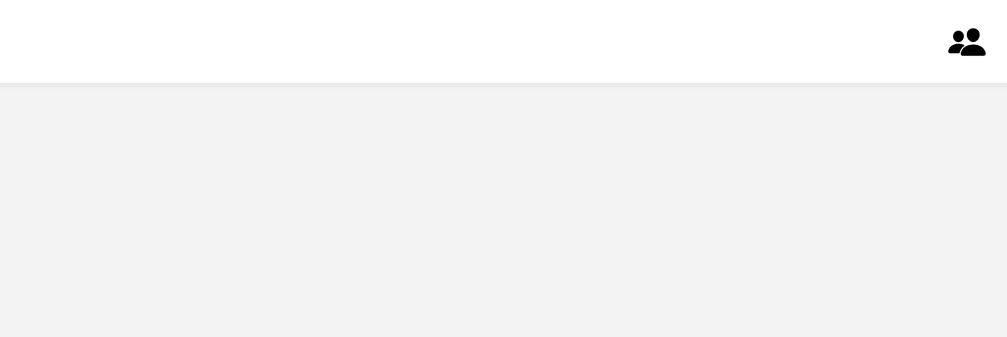
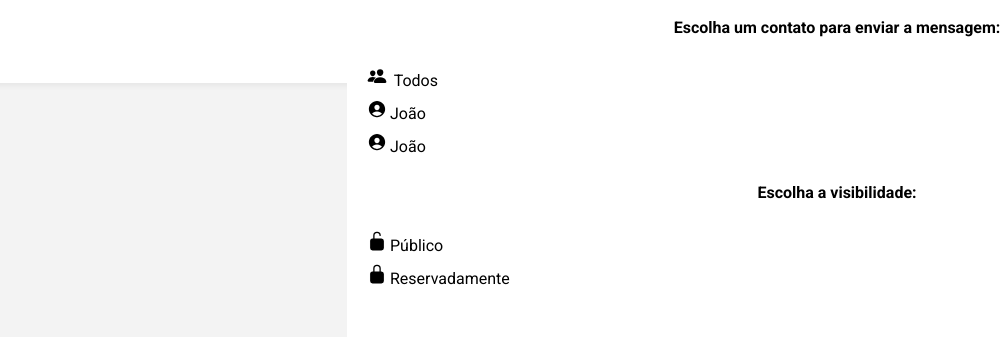
Before and after one commit to giancarvalho/batePapoUOL, a plain HTML site: page index.html in a window 1280 px wide. Shown: the top 337 px of the page, 273-1280 px from the left. Drawn offline with nearby package versions, Linux system fonts and the light colour scheme.

Commit message:
Added side-menu and selection item script

```diff
--- a/css/styles.css
+++ b/css/styles.css
@@ -21,9 +21,14 @@ header {
   justify-content: space-between;
   align-items: center;
   padding: 15px 20px;
-  font-size: 40px;
   background-color: #ffffff;
   box-shadow: 0px 0px 5px 3px rgba(0, 0, 0, 0.05);
+}
+
+.button-menu {
+  border: none;
+  background-color: transparent;
+  font-size: 30px;
 }
 
 main {
@@ -58,7 +63,74 @@ main {
   color: #000;
 }
 
+.bottom-bar > input:focus {
+  outline: none;
+}
+
 .bottom-bar > button {
   border: none;
   background-color: transparent;
 }
+
+/* side-menu styles */
+.side-menu {
+  width: 75vw;
+  position: fixed;
+  top: 0;
+  bottom: 0;
+  right: -300;
+  z-index: 3;
+  padding-left: 20px;
+  background-color: #ffffff;
+  font-size: 16px;
+  transition: all 300ms linear;
+}
+
+.side-menu p {
+  text-align: center;
+  font-weight: 700;
+  padding: 20px;
+}
+
+.contact li,
+.visibility-settings div {
+  display: flex;
+  align-items: center;
+  justify-content: space-between;
+  margin: 10px 0 10px 0;
+}
+
+.side-menu span {
+  width: 100%;
+}
+
+.side-menu ion-icon {
+  font-size: 20px;
+  margin-right: 3px;
+}
+.side-menu span + ion-icon {
+  display: none;
+  color: #28bb25;
+  font-size: 20px;
+}
+
+.side-menu span.active + ion-icon {
+  display: initial;
+}
+
+.overlay {
+  opacity: 0;
+  position: fixed;
+  width: 100%;
+  top: 0;
+  bottom: 0;
+  z-index: 2;
+  background-color: rgba(0, 0, 0, 0.5);
+  transition: all 300ms linear;
+}
+
+.side-menu.active,
+.overlay.active {
+  opacity: 1;
+  right: 0;
+}
--- a/index.html
+++ b/index.html
@@ -19,9 +19,50 @@
       <!-- beginning header -->
       <header>
         <img src="assets/logo 1.png" alt="logo-uol" />
-        <ion-icon name="people"></ion-icon>
+
+        <button class="button-menu" onclick="toggleMenu();">
+          <ion-icon name="people"></ion-icon>
+        </button>
       </header>
       <!-- end header -->
+      <!-- beginning side menu -->
+      <div class="side-menu">
+        <div class="contact">
+          <p>Escolha um contato para enviar a mensagem:</p>
+          <ul>
+            <li>
+              <span onclick="selectElement(this)"
+                ><ion-icon name="people"></ion-icon> Todos</span
+              ><ion-icon name="checkmark-outline"></ion-icon>
+            </li>
+            <li>
+              <span onclick="selectElement(this)"
+                ><ion-icon name="person-circle"></ion-icon>João</span
+              ><ion-icon name="checkmark-outline"></ion-icon>
+            </li>
+            <li>
+              <span onclick="selectElement(this)"
+                ><ion-icon name="person-circle"></ion-icon>João</span
+              ><ion-icon name="checkmark-outline"></ion-icon>
+            </li>
+          </ul>
+        </div>
+        <div class="visibility-settings">
+          <p>Escolha a visibilidade:</p>
+          <div class="public">
+            <span> <ion-icon name="lock-open"></ion-icon>Público</span>
+            <ion-icon name="checkmark-outline"></ion-icon>
+          </div>
+          <div class="private">
+            <span> <ion-icon name="lock-closed"></ion-icon>Reservadamente</span>
+
+            <ion-icon name="checkmark-outline"></ion-icon>
+          </div>
+        </div>
+      </div>
+      <div class="overlay" onclick="toggleMenu();"></div>
+      <!-- end side menu -->
+
       <!-- beginning main -->
       <main>
         <div class="chat-box">here all messages are going to appear</div>
@@ -38,6 +79,7 @@
     </div>
     <!-- end website -->
     <!-- script files -->
+    <script src="js/script.js"></script>
     <script
       type="module"
       src="https://unpkg.com/ionicons@5.5.2/dist/ionicons/ionicons.esm.js"
--- /dev/null
+++ b/js/script.js
@@ -0,0 +1,16 @@
+function toggleMenu() {
+  const sideMenu = document.querySelector(".side-menu");
+  const overlay = document.querySelector(".overlay");
+
+  sideMenu.classList.toggle("active");
+  overlay.classList.toggle("active");
+}
+
+function selectElement(element) {
+  const previousSelected = document.querySelector(".contact .active");
+
+  if (previousSelected !== element && previousSelected !== null) {
+    previousSelected.classList.remove("active");
+  }
+  element.classList.add("active");
+}
```
